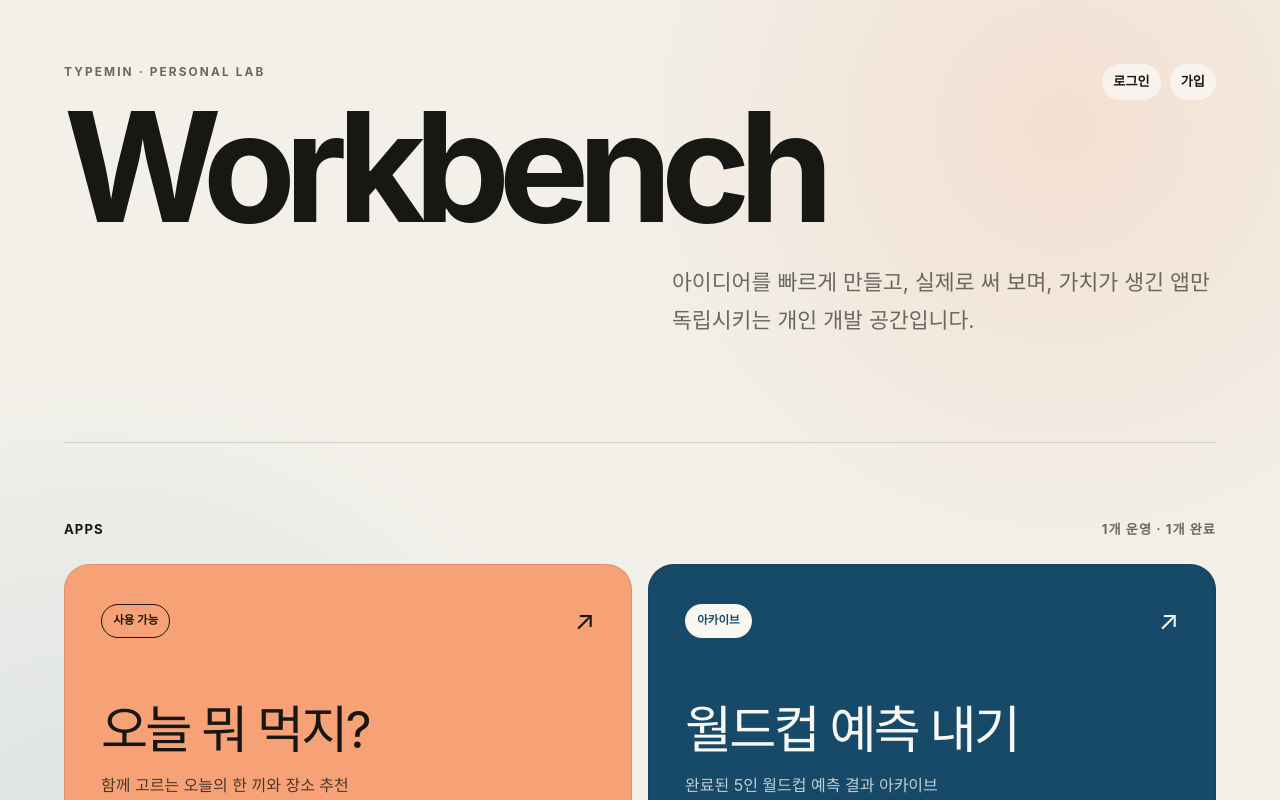
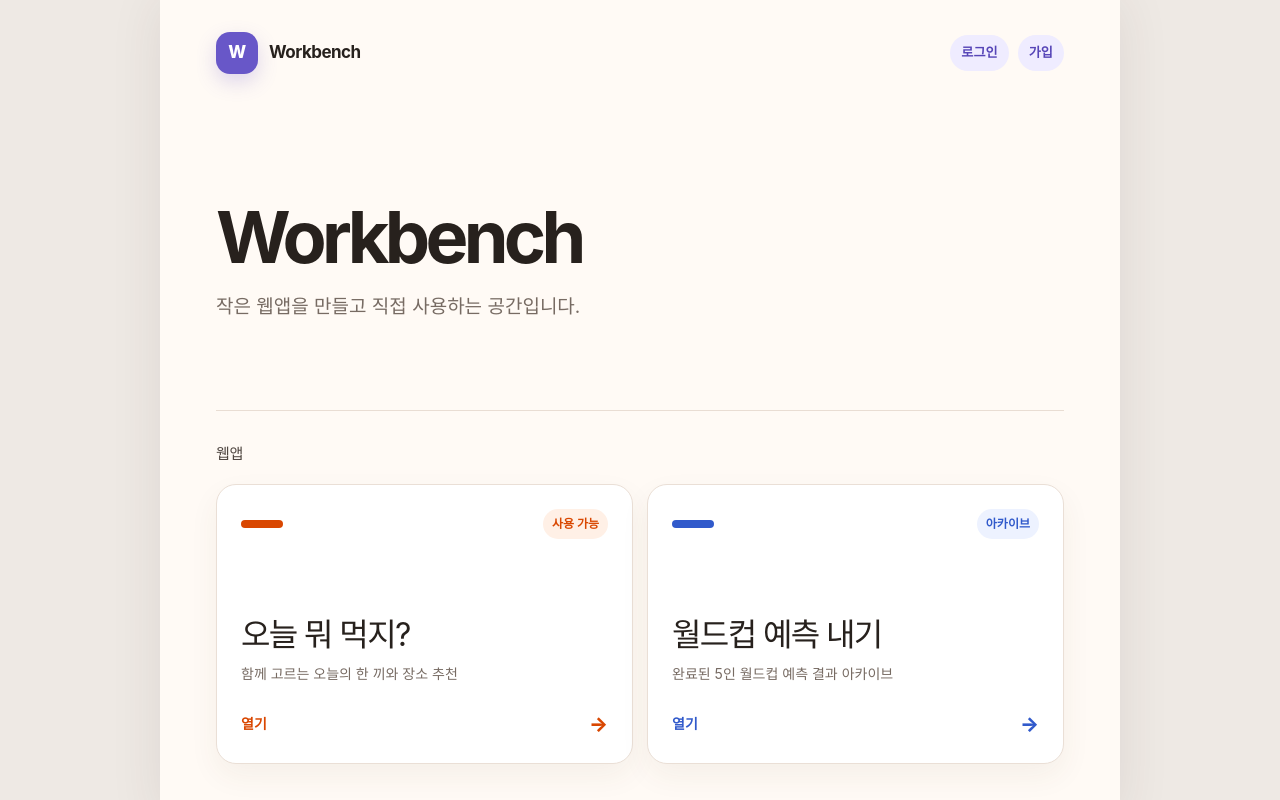
Before and after one commit to TypeMIN/typemin-workbench, a Next.js app: page / in a window 1280 px wide. Shown: the top 800 px of the page. Built offline with nearby package versions, Linux system fonts and the light colour scheme; no server answers.

Commit message:
style: align Workbench home with app themes

```diff
--- a/app/globals.css
+++ b/app/globals.css
@@ -4,8 +4,11 @@
   color-scheme: light;
   --workbench-ink: #171714;
   --workbench-muted: #69685f;
-  --workbench-paper: #f2f0e9;
+  --workbench-paper: #eee9e4;
   --workbench-line: rgba(23, 23, 20, 0.14);
+  --workbench-accent: #6857c8;
+  --workbench-accent-strong: #5645b7;
+  --workbench-accent-soft: #efecff;
 }
 
 * {
@@ -35,40 +38,74 @@ a {
 
 .workbench-home {
   min-height: 100vh;
-  padding: clamp(1.5rem, 5vw, 4.5rem);
-  background:
-    radial-gradient(
-      circle at 83% 12%,
-      rgba(250, 137, 86, 0.16),
-      transparent 28rem
-    ),
-    radial-gradient(
-      circle at 8% 84%,
-      rgba(43, 120, 181, 0.12),
-      transparent 32rem
-    ),
-    var(--workbench-paper);
+  background: var(--workbench-paper);
 }
 
-.workbench-hero,
-.workbench-apps {
-  width: min(76rem, 100%);
-  margin-inline: auto;
+.workbench-home-shell {
+  width: min(100%, 960px);
+  min-height: 100vh;
+  min-height: 100dvh;
+  margin: 0 auto;
+  padding: 32px clamp(24px, 5vw, 56px) 56px;
+  background: #fffaf5;
+  box-shadow: 0 0 50px rgba(62, 49, 40, 0.09);
 }
 
-.workbench-hero {
-  position: relative;
-  display: grid;
-  align-content: end;
-  min-height: 42vh;
-  padding-bottom: clamp(3rem, 8vw, 7rem);
-  border-bottom: 1px solid var(--workbench-line);
+.workbench-home-header {
+  padding-bottom: clamp(52px, 10vw, 88px);
 }
 
-.workbench-hero-account {
-  position: absolute;
-  top: 0;
-  right: 0;
+.workbench-home-topbar,
+.workbench-home-brand,
+.workbench-card-topline,
+.workbench-card-action {
+  display: flex;
+  align-items: center;
+}
+
+.workbench-home-topbar {
+  justify-content: space-between;
+  gap: 24px;
+}
+
+.workbench-home-brand {
+  gap: 11px;
+  color: #27211d;
+  font-size: 17px;
+  letter-spacing: -0.03em;
+}
+
+.workbench-home-brand > span {
+  display: grid;
+  width: 42px;
+  height: 42px;
+  place-items: center;
+  border-radius: 14px;
+  color: #fff;
+  background: var(--workbench-accent);
+  box-shadow: 0 8px 20px rgba(104, 87, 200, 0.22);
+  font-weight: 800;
+}
+
+.workbench-home-intro {
+  margin-top: clamp(72px, 14vw, 128px);
+}
+
+.workbench-home-intro h1 {
+  margin: 0;
+  color: #27211d;
+  font-size: clamp(46px, 8vw, 72px);
+  font-weight: 750;
+  letter-spacing: -0.065em;
+  line-height: 0.96;
+}
+
+.workbench-home-intro p {
+  margin: 20px 0 0;
+  color: #776b63;
+  font-size: clamp(16px, 2vw, 19px);
+  line-height: 1.65;
+  word-break: keep-all;
 }
 
 .workbench-account-control {
@@ -93,6 +130,12 @@ a {
   background: rgba(255, 255, 255, 0.55);
   cursor: pointer;
   font: inherit;
+}
+
+.workbench-home-account .workbench-account-control a,
+.workbench-home-account .workbench-account-control button {
+  color: var(--workbench-accent-strong);
+  background: var(--workbench-accent-soft);
 }
 
 .workbench-account-loading {
@@ -139,8 +182,8 @@ a {
   place-items: center;
   border-radius: 16px;
   color: #fff;
-  background: #df6232;
-  box-shadow: 0 8px 20px rgba(199, 77, 35, 0.22);
+  background: var(--workbench-accent);
+  box-shadow: 0 8px 20px rgba(104, 87, 200, 0.22);
   font-size: 18px;
   font-weight: 800;
 }
@@ -190,8 +233,8 @@ a {
 }
 
 .workbench-auth-form input:focus {
-  border-color: #df6232;
-  box-shadow: 0 0 0 3px rgba(223, 98, 50, 0.14);
+  border-color: var(--workbench-accent);
+  box-shadow: 0 0 0 3px rgba(104, 87, 200, 0.14);
 }
 
 .workbench-auth-form > button {
@@ -200,14 +243,14 @@ a {
   border: 0;
   border-radius: 11px;
   color: #fff;
-  background: #df6232;
+  background: var(--workbench-accent);
   cursor: pointer;
   font: inherit;
   font-weight: 800;
 }
 
 .workbench-auth-form > button:hover:not(:disabled) {
-  background: #c94f24;
+  background: var(--workbench-accent-strong);
 }
 
 .workbench-auth-form > button:disabled {
@@ -223,7 +266,7 @@ a {
 }
 
 .workbench-auth-alternate a {
-  color: #c94f24;
+  color: var(--workbench-accent-strong);
   font-weight: 800;
 }
 
@@ -286,7 +329,7 @@ a {
   border: 0;
   border-radius: 0.7rem;
   color: #fff;
-  background: var(--workbench-ink);
+  background: var(--workbench-accent);
   cursor: pointer;
   font: inherit;
   font-weight: 700;
@@ -346,126 +389,113 @@ a {
   letter-spacing: 0.18em;
 }
 
-.workbench-hero h1 {
-  max-width: 12ch;
-  margin: 0;
-  font-size: clamp(4rem, 13vw, 9.5rem);
-  font-weight: 650;
-  letter-spacing: -0.075em;
-  line-height: 0.86;
+.workbench-apps {
+  padding-top: 32px;
+  border-top: 1px solid #e9ddd3;
 }
 
-.workbench-intro {
-  max-width: 34rem;
-  margin: 2rem 0 0 auto;
-  color: var(--workbench-muted);
-  font-size: clamp(1rem, 2vw, 1.35rem);
-  line-height: 1.75;
-  word-break: keep-all;
-}
-
-.workbench-apps {
-  padding-block: clamp(2.25rem, 6vw, 5rem);
-}
-
-.workbench-section-heading,
-.workbench-card-topline {
-  display: flex;
-  align-items: center;
-  justify-content: space-between;
-}
-
-.workbench-section-heading {
-  margin-bottom: 1.5rem;
-}
-
-.workbench-section-heading h2,
-.workbench-section-heading span {
-  margin: 0;
-  font-size: 0.82rem;
-  font-weight: 700;
-  letter-spacing: 0.08em;
-  text-transform: uppercase;
-}
-
-.workbench-section-heading span {
-  color: var(--workbench-muted);
+.workbench-apps > h2 {
+  margin: 0 0 18px;
+  color: #4f4640;
+  font-size: 15px;
+  letter-spacing: -0.02em;
 }
 
 .workbench-grid {
   display: grid;
   grid-template-columns: repeat(2, minmax(0, 1fr));
-  gap: 1rem;
+  gap: 14px;
 }
 
 .workbench-card {
+  --app-accent: var(--workbench-accent);
+  --app-accent-soft: var(--workbench-accent-soft);
   display: flex;
-  min-height: 22rem;
+  min-height: 280px;
   flex-direction: column;
   justify-content: space-between;
-  padding: clamp(1.35rem, 3vw, 2.25rem);
+  padding: 24px;
   overflow: hidden;
-  border: 1px solid rgba(23, 23, 20, 0.12);
-  border-radius: 1.6rem;
+  border: 1px solid #eadfd6;
+  border-radius: 20px;
+  color: #27211d;
+  background: #fff;
+  box-shadow: 0 12px 30px rgba(93, 61, 41, 0.06);
   transition:
-    transform 180ms ease,
-    box-shadow 180ms ease;
+    transform 160ms ease,
+    border-color 160ms ease,
+    box-shadow 160ms ease;
 }
 
 .workbench-card:hover,
 .workbench-card:focus-visible {
-  transform: translateY(-0.35rem);
-  box-shadow: 0 1.25rem 3rem rgba(23, 23, 20, 0.12);
+  transform: translateY(-3px);
+  border-color: color-mix(in srgb, var(--app-accent) 45%, #eadfd6);
+  box-shadow: 0 18px 38px rgba(93, 61, 41, 0.1);
   outline: none;
 }
 
 .workbench-card--meal {
-  background: #f6a276;
+  --app-accent: #d94701;
+  --app-accent-soft: #fff0e6;
 }
 
 .workbench-card--worldcup {
-  color: #f8f7f1;
-  background: #164a68;
+  --app-accent: #315acb;
+  --app-accent-soft: #edf2ff;
+}
+
+.workbench-card-topline {
+  justify-content: space-between;
+}
+
+.workbench-card-accent {
+  width: 42px;
+  height: 8px;
+  border-radius: 999px;
+  background: var(--app-accent);
 }
 
 .workbench-status {
-  padding: 0.45rem 0.7rem;
-  border: 1px solid currentColor;
+  padding: 6px 9px;
   border-radius: 999px;
-  font-size: 0.72rem;
+  color: var(--app-accent);
+  background: var(--app-accent-soft);
+  font-size: 12px;
   font-weight: 700;
 }
 
-.workbench-status--complete {
-  border-color: transparent;
-  color: #164a68;
-  background: #f8f7f1;
-}
-
-.workbench-arrow {
-  font-size: 1.65rem;
+.workbench-card-copy {
+  margin-top: auto;
+  padding-top: 48px;
 }
 
 .workbench-card h3 {
-  max-width: 12ch;
   margin: 0;
-  font-size: clamp(2rem, 4vw, 3.5rem);
-  letter-spacing: -0.055em;
-  line-height: 1.03;
+  font-size: clamp(25px, 3vw, 32px);
+  letter-spacing: -0.05em;
+  line-height: 1.1;
   word-break: keep-all;
 }
 
 .workbench-card p {
-  max-width: 28rem;
-  margin: 1rem 0 0;
-  line-height: 1.65;
-  opacity: 0.76;
+  margin: 10px 0 0;
+  color: #776b63;
+  font-size: 14px;
+  line-height: 1.6;
   word-break: keep-all;
 }
 
-.workbench-card code {
-  font-size: 0.78rem;
-  opacity: 0.68;
+.workbench-card-action {
+  justify-content: space-between;
+  margin-top: 24px;
+  color: var(--app-accent);
+  font-size: 14px;
+  font-weight: 800;
+}
+
+.workbench-card-action span {
+  font-size: 20px;
 }
 
 @media (max-width: 720px) {
@@ -477,12 +507,25 @@ a {
     padding: 24px 20px;
   }
 
-  .workbench-hero {
-    min-height: 34rem;
+  .workbench-home-shell {
+    padding: 24px 20px 40px;
   }
 
-  .workbench-intro {
-    margin-left: 0;
+  .workbench-home-topbar {
+    align-items: flex-start;
+    flex-direction: column;
+  }
+
+  .workbench-home-account {
+    width: 100%;
+  }
+
+  .workbench-home-account .workbench-account-control {
+    justify-content: flex-start;
+  }
+
+  .workbench-home-intro {
+    margin-top: 64px;
   }
 
   .workbench-grid {
@@ -490,15 +533,7 @@ a {
   }
 
   .workbench-card {
-    min-height: 19rem;
-  }
-
-  .workbench-hero-account {
-    left: 0;
-    right: auto;
-  }
-  .workbench-hero {
-    padding-top: 4rem;
+    min-height: 250px;
   }
   .workbench-admin-account {
     align-items: stretch;
--- a/app/page.tsx
+++ b/app/page.tsx
@@ -4,34 +4,29 @@ import { WorkbenchAccountControl } from "@/components/workbench-account-control"
 import { WORKBENCH_APPS } from "@/lib/workbench/apps";
 
 export default function Home() {
-  const activeCount = WORKBENCH_APPS.filter(
-    (app) => app.statusTone === "active",
-  ).length;
-  const completedCount = WORKBENCH_APPS.filter(
-    (app) => app.statusTone === "complete",
-  ).length;
-
   return (
     <main className="workbench-home">
-      <section className="workbench-hero">
-        <div className="workbench-hero-account">
+      <div className="workbench-home-shell">
+        <header className="workbench-home-header">
+          <div className="workbench-home-topbar">
+            <div className="workbench-home-brand" aria-label="Workbench">
+              <span aria-hidden="true">W</span>
+              <strong>Workbench</strong>
+            </div>
+            <div className="workbench-home-account">
               <WorkbenchAccountControl />
             </div>
-        <p className="workbench-eyebrow">TYPEMIN · PERSONAL LAB</p>
+          </div>
+
+          <div className="workbench-home-intro">
             <h1>Workbench</h1>
-        <p className="workbench-intro">
-          아이디어를 빠르게 만들고, 실제로 써 보며, 가치가 생긴 앱만 독립시키는
-          개인 개발 공간입니다.
-        </p>
-      </section>
+            <p>작은 웹앱을 만들고 직접 사용하는 공간입니다.</p>
+          </div>
+        </header>
 
         <section aria-labelledby="apps-heading" className="workbench-apps">
-        <div className="workbench-section-heading">
-          <h2 id="apps-heading">Apps</h2>
-          <span>
-            {activeCount}개 운영 · {completedCount}개 완료
-          </span>
-        </div>
+          <h2 id="apps-heading">웹앱</h2>
+
           <div className="workbench-grid">
             {WORKBENCH_APPS.map((app) => (
               <Link
@@ -41,24 +36,23 @@ export default function Home() {
                 key={app.href}
               >
                 <div className="workbench-card-topline">
-                <span
-                  className={`workbench-status workbench-status--${app.statusTone}`}
-                >
-                  {app.status}
-                </span>
-                <span aria-hidden="true" className="workbench-arrow">
-                  ↗
-                </span>
+                  <span aria-hidden="true" className="workbench-card-accent" />
+                  <span className="workbench-status">{app.status}</span>
                 </div>
-              <div>
+
+                <div className="workbench-card-copy">
                   <h3>{app.name}</h3>
                   <p>{app.description}</p>
                 </div>
-              <code>{app.href}</code>
+
+                <span className="workbench-card-action">
+                  열기 <span aria-hidden="true">→</span>
+                </span>
               </Link>
             ))}
           </div>
         </section>
+      </div>
     </main>
   );
 }
--- a/lib/workbench/apps.ts
+++ b/lib/workbench/apps.ts
@@ -4,7 +4,6 @@ export const WORKBENCH_APPS = [
     description: "함께 고르는 오늘의 한 끼와 장소 추천",
     href: "/what-should-eat",
     status: "사용 가능",
-    statusTone: "active",
     accent: "meal",
   },
   {
@@ -12,7 +11,6 @@ export const WORKBENCH_APPS = [
     description: "완료된 5인 월드컵 예측 결과 아카이브",
     href: "/worldcup-prediction",
     status: "아카이브",
-    statusTone: "complete",
     accent: "worldcup",
   },
 ] as const;
```
Also changed, not shown: 3 other files (tests, documents, lock files or other folders). Lines whose indentation alone changed are shown as unchanged.
